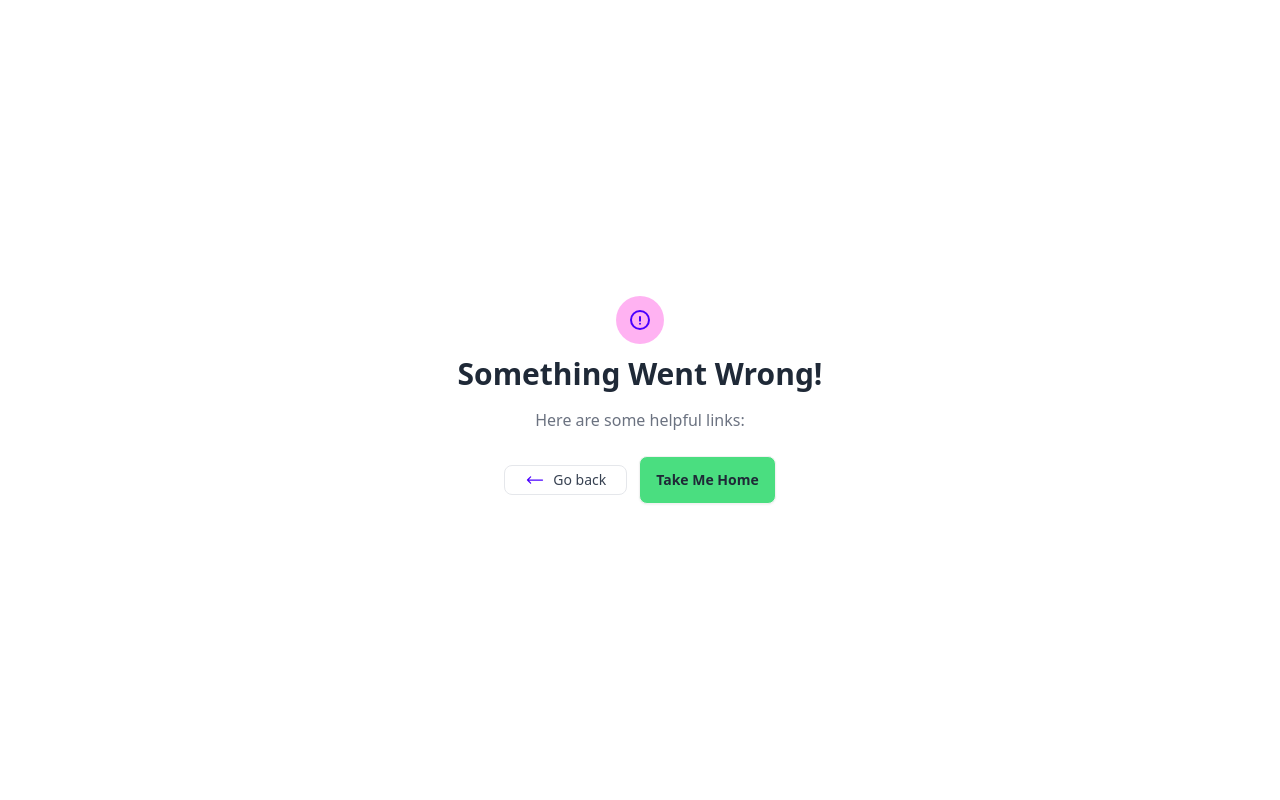
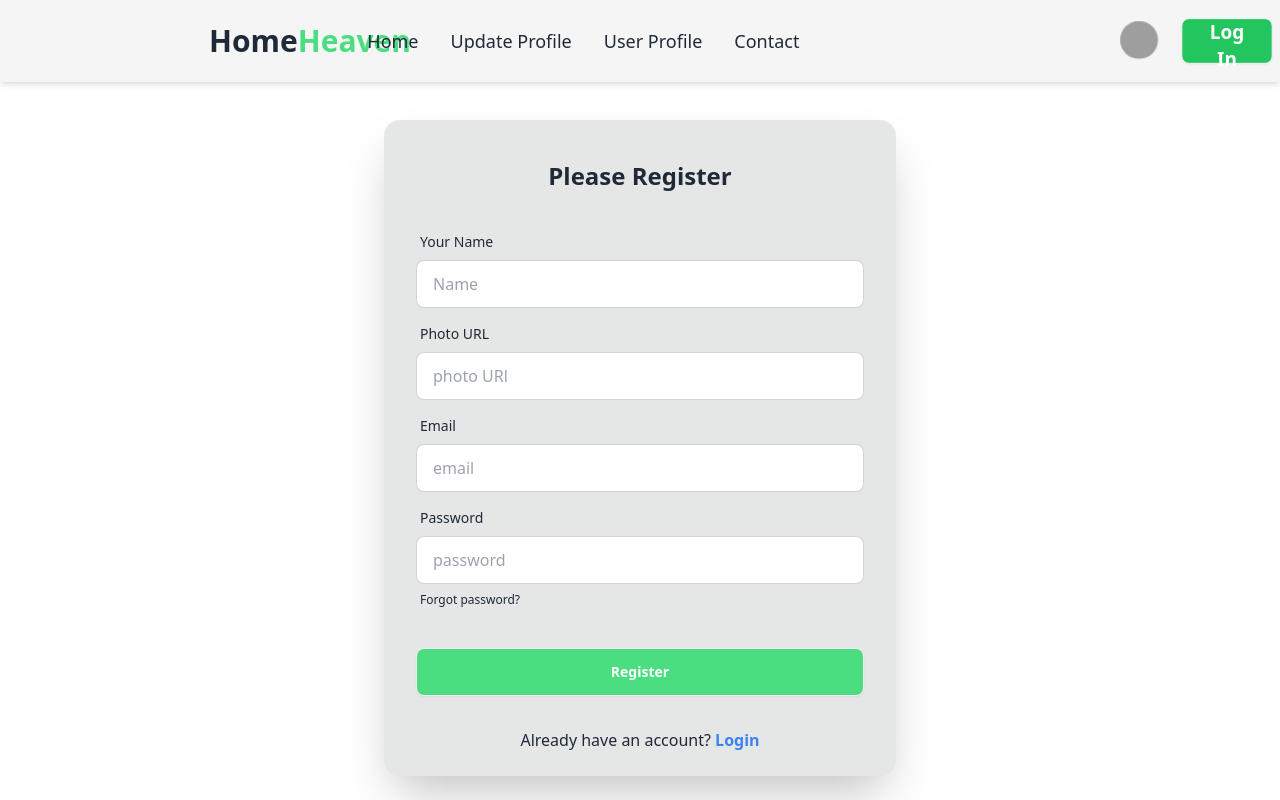
Before and after one commit to Hasibur14/home-heaven-a9, a React (Vite) app: page /register in a window 1280 px wide. Shown: the top 800 px of the page. Built offline with nearby package versions, Linux system fonts and the light colour scheme; grey boxes are pictures that could not be loaded.

Commit message:
added register page

```diff
--- a/package.json
+++ b/package.json
@@ -10,6 +10,7 @@
     "preview": "vite preview"
   },
   "dependencies": {
+    "firebase": "^10.11.0",
     "localforage": "^1.10.0",
     "match-sorter": "^6.3.4",
     "react": "^18.2.0",
--- a/src/components/EstateDetails.jsx
+++ b/src/components/EstateDetails.jsx
@@ -15,11 +15,11 @@ const EstateDetails = () => {
                         <h1 className="text-5xl font-bold leading-none sm:text-6xl xl:max-w-3xl  text-white">{estate_title}</h1>
                         <p className="mt-6 mb-8 text-xl text-white sm:mb-12 xl:max-w-3xl ">{description}</p>
                         <div className="flex flex-wrap justify-center  space-x-4">
-                            <p className='text-2xl text-white'>{price}</p>
+                            <p className='text-2xl text-white'>Price:             {price}</p>
                             <p className='badge badge-warning'>{status}</p>
                         </div>
                         <div className="flex flex-wraps space-x-4">
-                            <p className='text-2xl text-white'>{area}</p>
+                            <p className='text-2xl text-white'>Area:       {area}</p>
                             <p className='badge badge-info'>Residential</p>
                         </div>
                         <div className="flex items-center space-x-2">
--- a/src/components/Navbar.jsx
+++ b/src/components/Navbar.jsx
@@ -1,4 +1,4 @@
-import { NavLink } from "react-router-dom";
+import { Link, NavLink } from "react-router-dom";
 
 const Navbar = () => {
     const links = <>
@@ -18,7 +18,7 @@ const Navbar = () => {
 
 
     return (
-        <div className="bg-neutral-100 fixed z-10 w-full shadow-md">
+        <div className="bg-neutral-100 fixed z-10 w-full shadow-md ">
             <div className="navbar flex justify-between lg:mx-16 ">
                 <div className="navbar">
                     <div className="dropdown">
@@ -31,7 +31,7 @@ const Navbar = () => {
                             }
                         </ul>
                     </div>
-                    <a className="btn btn-ghost text-3xl gap-0 font-bold">Home<span className="text-green-400">Heaven</span></a>
+                    <a className="btn btn-ghost text-3xl gap-0 font-bold lg:ml-28">Home<span className="text-green-400">Heaven</span></a>
                 </div>
                 <div className="navbar-center hidden lg:flex">
                     <ul className="menu menu-horizontal px-1 text-[18px] font-bold">
@@ -42,18 +42,19 @@ const Navbar = () => {
                 </div>
                 <div className="navbar hidden lg:flex space-x-4 lg:ml-72">
                     <div className="dropdown dropdown-end justify-center items-center ">
-                        <div tabIndex={0} role="button" className="btn btn-ghost btn-circle avatar">
+                        <div tabIndex={0} role="button" className="btn btn-ghost btn-circle avatar ">
                             <div className="w-10 rounded-full">
-                                <img  alt="Tailwind CSS Navbar component" src="https://daisyui.com/images/stock/photo-1534528741775-53994a69daeb.jpg" />
+                                <img alt="Tailwind CSS Navbar component" src="https://daisyui.com/images/stock/photo-1534528741775-53994a69daeb.jpg" />
                             </div>
                         </div>
-                        <ul tabIndex={0} className="menu menu-sm dropdown-content mt-3 z-[1] p-2 shadow bg-base-100 rounded-box w-52">
+                        {/* <ul tabIndex={0} className="menu menu-sm dropdown-content mt-3 z-[1] p-2 shadow bg-base-100 rounded-box w-52">
                             <li><a>Logout</a></li>
-                        </ul>
-                        <button className="btn bg-green-500 text-white ">Log In</button>
+                        </ul> */}
                     </div>
+                   <Link to='/login'>
+                   <button className="btn bg-green-500 w-24 text-xl text-white ">Log In</button>
+                   </Link>
                 </div>
-
             </div>
         </div>
     );
--- /dev/null
+++ b/src/components/User/Login.jsx
@@ -0,0 +1,32 @@
+
+const Login = () => {
+
+    // const { signIn } = useContext(AuthContext);
+    // const location = useLocation();
+    // const navigate = useNavigate()
+
+    const handleLogin = (e) => {
+        e.preventDefault();
+        // const form = new FormData(e.currentTarget);
+        // const email = form.get('email');
+        // const password = form.get('password');
+        // console.log(email, password)
+        // signIn(email, password)
+        //     .then(result => {
+        //         console.log(result)
+
+        //         //navigate after login
+        //         navigate(location?.state ? location.state : '/')
+        //     })
+        //     .catch(error => {
+        //         console.error(error)
+        //     })
+    }
+    return (
+        <div>
+
+        </div>
+    );
+};
+
+export default Login;
--- /dev/null
+++ b/src/components/User/Register.jsx
@@ -0,0 +1,73 @@
+import { Link } from "react-router-dom";
+
+
+const Register = () => {
+
+    // const {createUser}  = useContext(AuthContext)
+
+    const handleRegister = e => {
+        e.preventDefault();
+        // const form = new FormData(e.currentTarget);
+        // const name = form.get('name')
+        // const photo = form.get('photo')
+        // const email = form.get('email');
+        // const password = form.get('password');
+        // console.log(name, photo , email, password)
+
+        // //create user
+        // createUser(email, password)
+        // .then(result => {
+        //     console.log(result)
+        // })
+        // .catch(error=> {
+        //     console.error(error)
+        // })
+    }
+
+    return (
+        <div>
+            <div className="hero my-10">
+                    <div className="card shrink-0 w-full max-w-lg shadow-2xl bg-base-300">
+                        <div>
+                            <h2 className="text-2xl font-bold text-center mt-10">Please Register</h2>
+                        </div>
+                        <form onSubmit={handleRegister} className="card-body">
+                            <div className="form-control">
+                                <label className="label">
+                                    <span className="label-text">Your Name</span>
+                                </label>
+                                <input type="text" name="name" placeholder="Name" className="input input-bordered" required />
+                            </div>
+                            <div className="form-control">
+                                <label className="label">
+                                    <span className="label-text">Photo URL</span>
+                                </label>
+                                <input type="text" name="photo" placeholder="photo URl" className="input input-bordered" required />
+                            </div>
+                            <div className="form-control">
+                                <label className="label">
+                                    <span className="label-text">Email</span>
+                                </label>
+                                <input type="email" name="email" placeholder="email" className="input input-bordered" required />
+                            </div>
+                            <div className="form-control">
+                                <label className="label">
+                                    <span className="label-text">Password</span>
+                                </label>
+                                <input type="password" name="password" placeholder="password" className="input input-bordered" required />
+                                <label className="label">
+                                    <a href="#" className="label-text-alt link link-hover">Forgot password?</a>
+                                </label>
+                            </div>
+                            <div className="form-control mt-6">
+                                <button className="btn bg-green-400 text-white">Register</button>
+                            </div>
+                        </form>
+                        <p className="text-center mb-6">Already have an account? <Link to='/login' className="text-blue-500 font-semibold">Login</Link></p>
+                    </div>
+                </div>
+            </div>
+    );
+};
+
+export default Register;
```
Also changed, not shown: src/main.jsx (+10 -0 lines), 1 other file (tests, documents, lock files or other folders).
